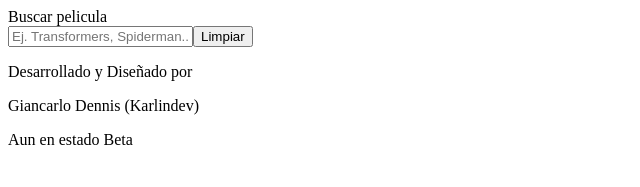
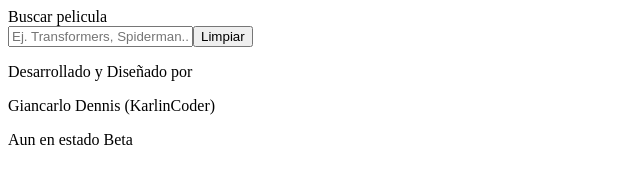
Before and after one commit to KarlinCoder/mooviesearch.vercel.app, a React (Vite) app: page / in a window 1280 px wide. Shown: the top 187 px of the page, without its empty margins (0-640 px from the left). Built offline with nearby package versions, Linux system fonts and the light colour scheme; the HTML template or start-up script is replaced by a standard one.

Commit message:
Actualizar Footer.jsx

```diff
--- a/src/Components/Footer.jsx
+++ b/src/Components/Footer.jsx
@@ -4,7 +4,7 @@ export default function Footer() {
       <div className="text-center">
         <p className="text-lg text-slate-500">Desarrollado y Diseñado por</p>
         <p className="text-xl font-bold text-slate-400">
-          Giancarlo Dennis (Karlindev)
+          Giancarlo Dennis (KarlinCoder)
         </p>
         <p className="text-sm text-slate-500">Aun en estado Beta</p>
       </div>
```
